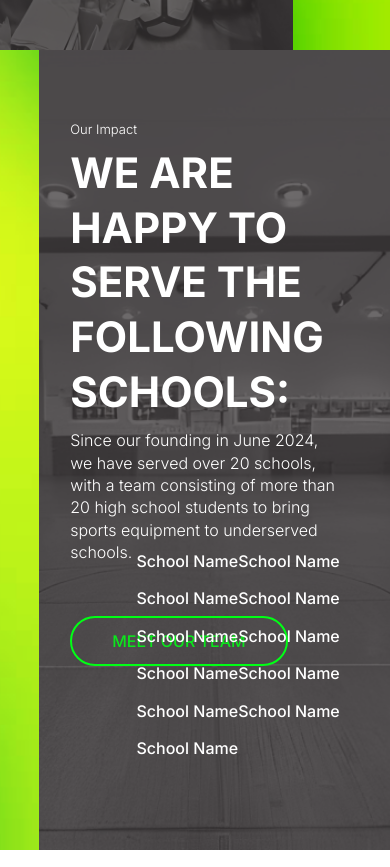
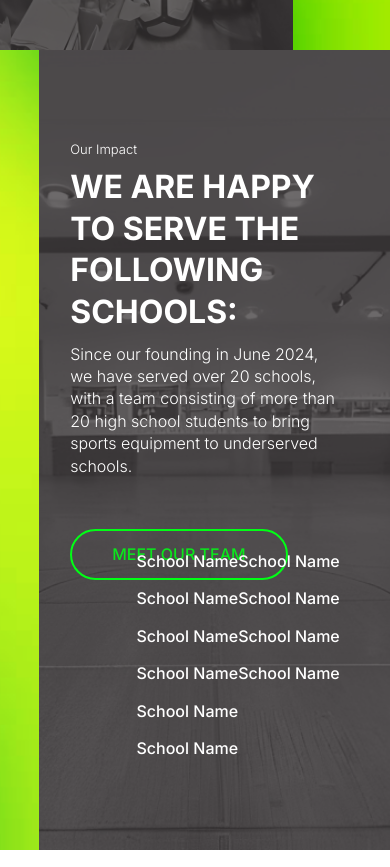
Before and after one commit to chris-archives/urban-projects-ser, a website built with webpack: page src/index.html in a window 390 px wide. Shown: the part 2200-3067 px from the top of the page. Built offline with nearby package versions, Linux system fonts and the light colour scheme.

Commit message:
fixed minor responsive bug

```diff
--- a/src/index.html
+++ b/src/index.html
@@ -108,7 +108,6 @@
             <li>School Name</li>
             <li>School Name</li>
             <li>School Name</li>
-            <li>School Name</li>
         </ul>
         <img class="banner3" src="images/neon.jpg"/>
     </section>
--- a/src/sass/app.scss
+++ b/src/sass/app.scss
@@ -717,6 +717,7 @@ footer {
             font-size: 62px;
             width: 85vw;
             left: 6vw;
+            top: 130px;
         }
     }
 
@@ -807,8 +808,12 @@ footer {
             width: 70vw;
         }
 
+        h1 {
+            font-size: 32px;
+        }
+
         h6 {
-            margin-top: 70px;
+            margin-top: 90px;
         }
 
         ul {
```
